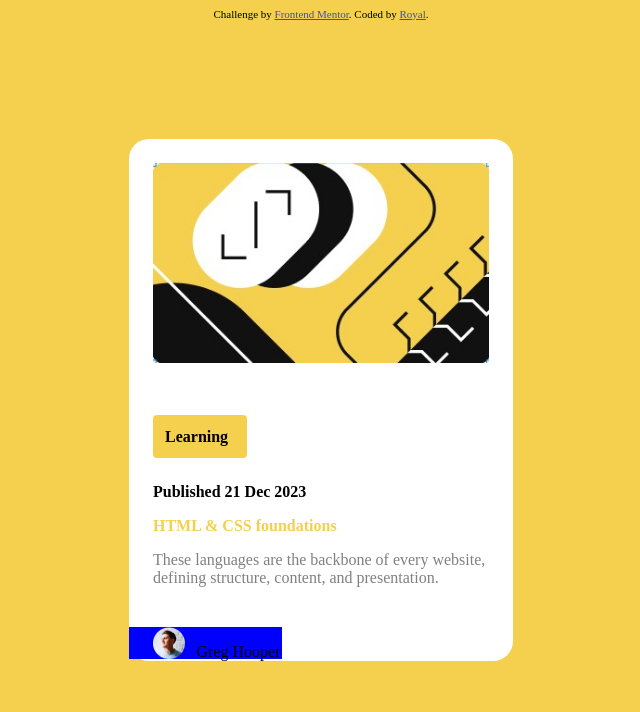
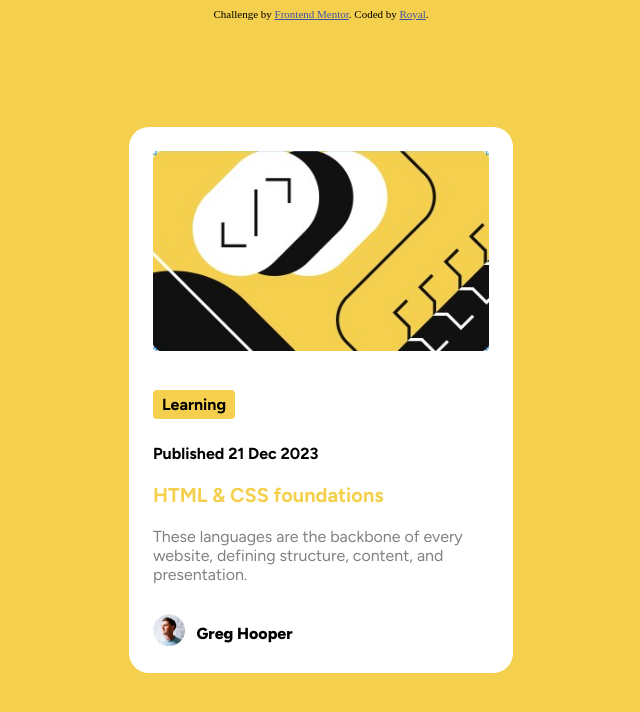
Before and after one commit to royal334/Blog-preview-card-project, a plain HTML site: page index.html in a window 1280 px wide. Shown: the whole page, without its empty margins (319-959 px from the left). Drawn offline with Linux system fonts and the light colour scheme.

Commit message:
Update index.html

```diff
--- a/index.html
+++ b/index.html
@@ -6,11 +6,21 @@
 
   <link rel="icon" type="image/png" sizes="32x32" href="./assets/images/favicon-32x32.png">
 
+
   <title>Frontend Mentor | Blog preview card</title>
 
   <!-- Feel free to remove these styles or customise in your own stylesheet 👍 -->
   <style>
     body{background-color:hsl(47, 88%, 63%) ;}
+
+    @media(min-width:375px) and(max-width:1439px) {
+      body{width:100%;}
+    }
+
+    @media(min-width:1440px){
+      body{width: 1440px;}
+    }
+
     .container{ background-color: white;
       position: absolute;
       left:50%;
@@ -19,40 +29,64 @@
       width:384px;
       height: 522px;
       border-radius: 20px;
+      padding-bottom: 24px;
       }
     .img1{height: 200px;
       width:336px;
       padding: 24px;
       border-radius: 10px;}
 
-    h1, h2, h3, p{font-size: 16px;}
-    h2{padding-top: 12px;}
-    h3{color: #F4D04E;}
-    p{color:hsl(0, 0%, 50%) ;}
+      h1, h2, h3, p{font-family: "Figtree" , Arial;}
+
+    h1{text-align: center;
+      font-size: 16px;
+      padding-top: 5px;}
+    h2{padding-top: 12px;
+      font-size: 16px;}
+    h3{color: #F4D04E;
+      font-size: 20px;
+      }
+    p{color:hsl(0, 0%, 50%) ;
+      font-size: 16px;
+      padding: 0;
+    }
     .learning{background-color: hsl(47, 88%, 63%);
       border-radius: 4px;
       width:82px;
       height:29px;
-      padding-top:2px;
-      padding-left: 12px;
-      padding-bottom: 12px;}
 
-      .greg{color: black;}
+    }
 
-    .img2{height: 32px;
-      width: 129px;
-      display:inline-flex;
-      gap:12px;
-      width: 129px;
-      background-color: blue;
+    .img{height: auto;
+      width: auto;
+      margin-top: 30px;
+      display: flex;
+      justify-content: flex-start;
       padding-left:24px;
-      margin-bottom: 24px;}
-    .content{padding: 24px;}
+
+      }
+
+      .img2{height: 32px;}
+
+       .greg{color: black;
+        font-weight: 750;
+        padding-left:12px ;
+        font-size: 16px;
+       margin-top: 10px;
+
+      }
+
+    .content{padding-left: 24px;
+      padding-right: 24px;}
     .attribution { font-size: 11px; text-align: center; }
     .attribution a { color: hsl(228, 45%, 44%); }
   </style>
+  <link rel="preconnect" href="https://fonts.googleapis.com">
+  <link rel="preconnect" href="https://fonts.gstatic.com" crossorigin>
+  <link href="https://fonts.googleapis.com/css2?family=Architects+Daughter&family=Caveat:wght@400..700&family=Figtree:ital,wght@0,300..900;1,300..900&family=Libre+Baskerville:ital,wght@0,400;0,700;1,400&family=Outfit:wght@100..900&display=swap" rel="stylesheet">
 </head>
 <body>
+  <!--container holds all the contents-->
   <div class="container">
     <img class=img1 src="./assets/images/{8775BDBD-4599-4787-AC53-A73487576C1B}.png.jpg"/>
     <div class="content">
@@ -64,9 +98,9 @@
 
  <p>These languages are the backbone of every website, defining structure, content, and presentation.</p>
     </div>
-    <div class="img2">
-    <img src="./assets/images/image-avatar.webp"/>
-    <p class="greg">Greg Hooper</p>
+    <div class="img">
+    <img class="img2"src="./assets/images/image-avatar.webp"/>
+    <p class="greg"> Greg Hooper</p>
     </div>
 </div>
   <div class="attribution">
```
